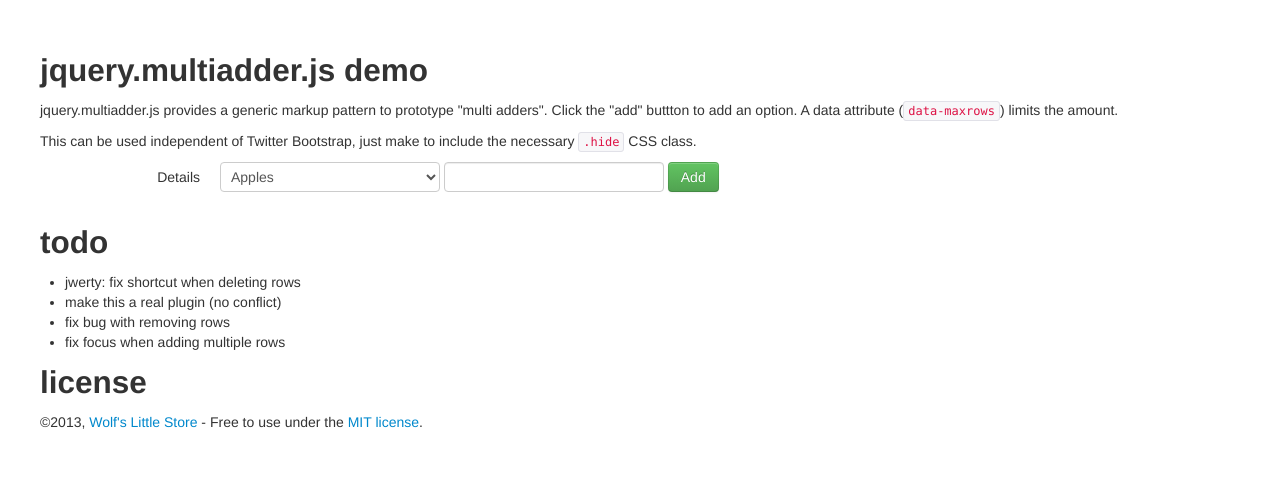
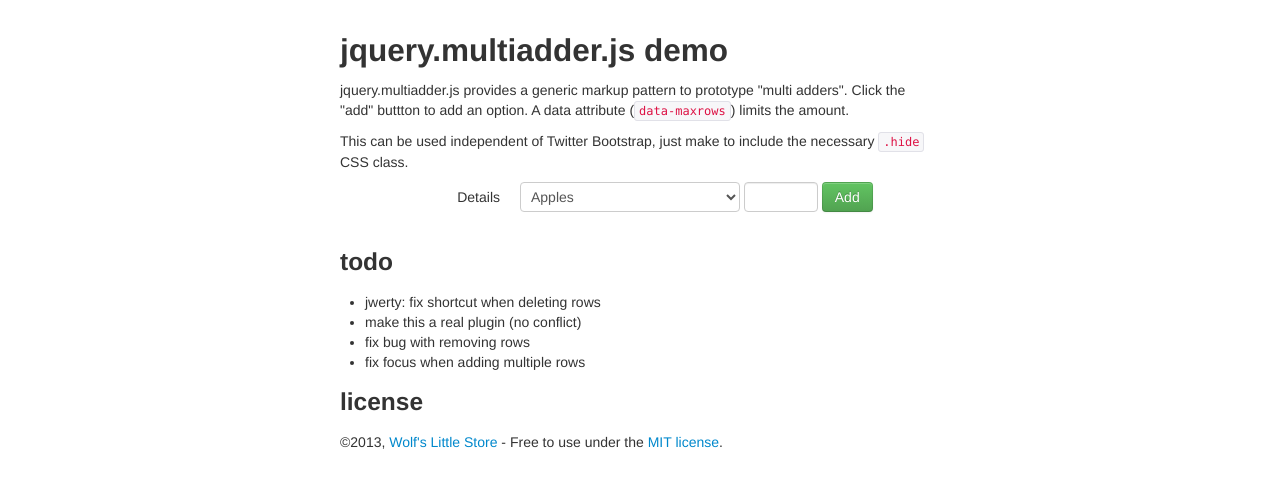
Before and after one commit to Wolfr/jquery.multiadder, a plain HTML site: page demo.html in a window 1280 px wide. Drawn offline with Linux system fonts and the light colour scheme.

Commit message:
Improve demo (layout)

```diff
--- a/demo.html
+++ b/demo.html
@@ -10,8 +10,16 @@
     <style type="text/css" media="screen">
 
     /* Style for demo */
-    body {
-        padding: 40px;
+
+    h1, h2, h3, h4 {
+		color: #333;
+	}
+
+	#container {
+		padding: 20px;
+		margin: 0 auto;
+		width: 80%;
+		max-width: 600px;
 	}
 
     /* Necessary styles */
@@ -24,6 +32,8 @@
 
 </head>
 <body>
+
+    <div id="container">
 
         <h2>jquery.multiadder.js demo</h2>
         <p>jquery.multiadder.js provides a generic markup pattern to prototype "multi adders". Click the "add" buttton to add an option. A data attribute (<code>data-maxrows</code>) limits the amount.</p>
@@ -40,7 +50,7 @@
                                 <option>Oranges</option>
                                 <option>Bananas</option>
                             </select>
-                        <input type="text">
+                            <input type="text" class="input-mini">
                             <a href="#" class="btn btn-success multi-add">
                                 Add
                             </a>
@@ -54,7 +64,7 @@
                                         <option>Oranges</option>
                                         <option>Bananas</option>
                                     </select>
-                                <input type="text">
+                                    <input type="text" class="input-mini">
                                     <a href="#" class="btn multi-adder-delete">
                                         Delete
                                     </a>
@@ -65,7 +75,7 @@
             </div>
         </div>
 
-    <h2>todo</h2>
+        <h3>todo</h3>
         <ul>
             <li>jwerty: fix shortcut when deleting rows</li>
             <li>make this a real plugin (no conflict)</li>
@@ -73,10 +83,12 @@
             <li>fix focus when adding multiple rows</li>
         </ul>
 
-    <h2>license</h2>
+        <h3>license</h3>
         <p>
             ©2013, <a href="http://www.wolfslittlestore.be">Wolf's Little Store</a> - Free to use under the <a href="http://www.opensource.org/licenses/mit-license.php">MIT license</a>.
         </p>
+
+    </div>
 
     <!-- Include jQuery -->
     <script src="jquery.js"></script>
```
Lines whose indentation alone changed are shown as unchanged.
